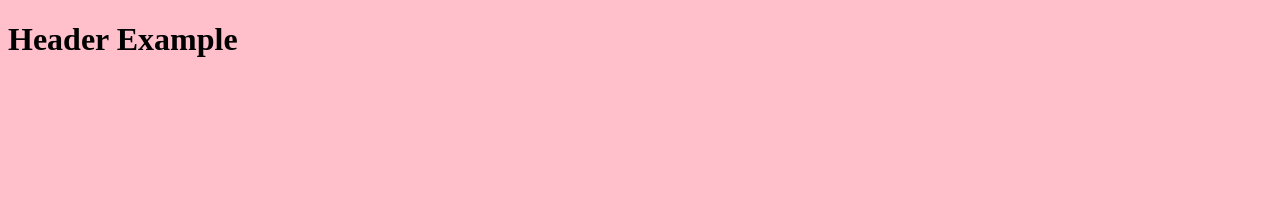
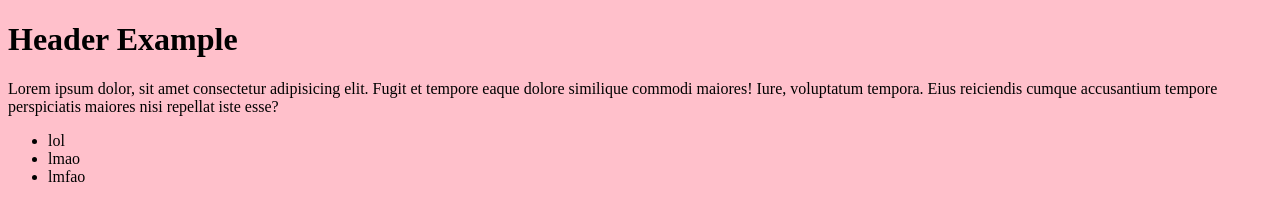
Before and after one commit to BocahIndonesia/collab, a plain HTML site: page index.html in a window 1280 px wide. Drawn offline with Linux system fonts and the light colour scheme.

Commit message:
change index.html

```diff
--- a/index.html
+++ b/index.html
@@ -8,5 +8,13 @@
 </head>
 <body>
   <h1>Header Example</h1>
+  <div>
+    <p>Lorem ipsum dolor, sit amet consectetur adipisicing elit. Fugit et tempore eaque dolore similique commodi maiores! Iure, voluptatum tempora. Eius reiciendis cumque accusantium tempore perspiciatis maiores nisi repellat iste esse?</p>
+    <ul>
+      <li>lol</li>
+      <li>lmao</li>
+      <li>lmfao</li>
+    </ul>
+  </div>
 </body>
 </html>
```
